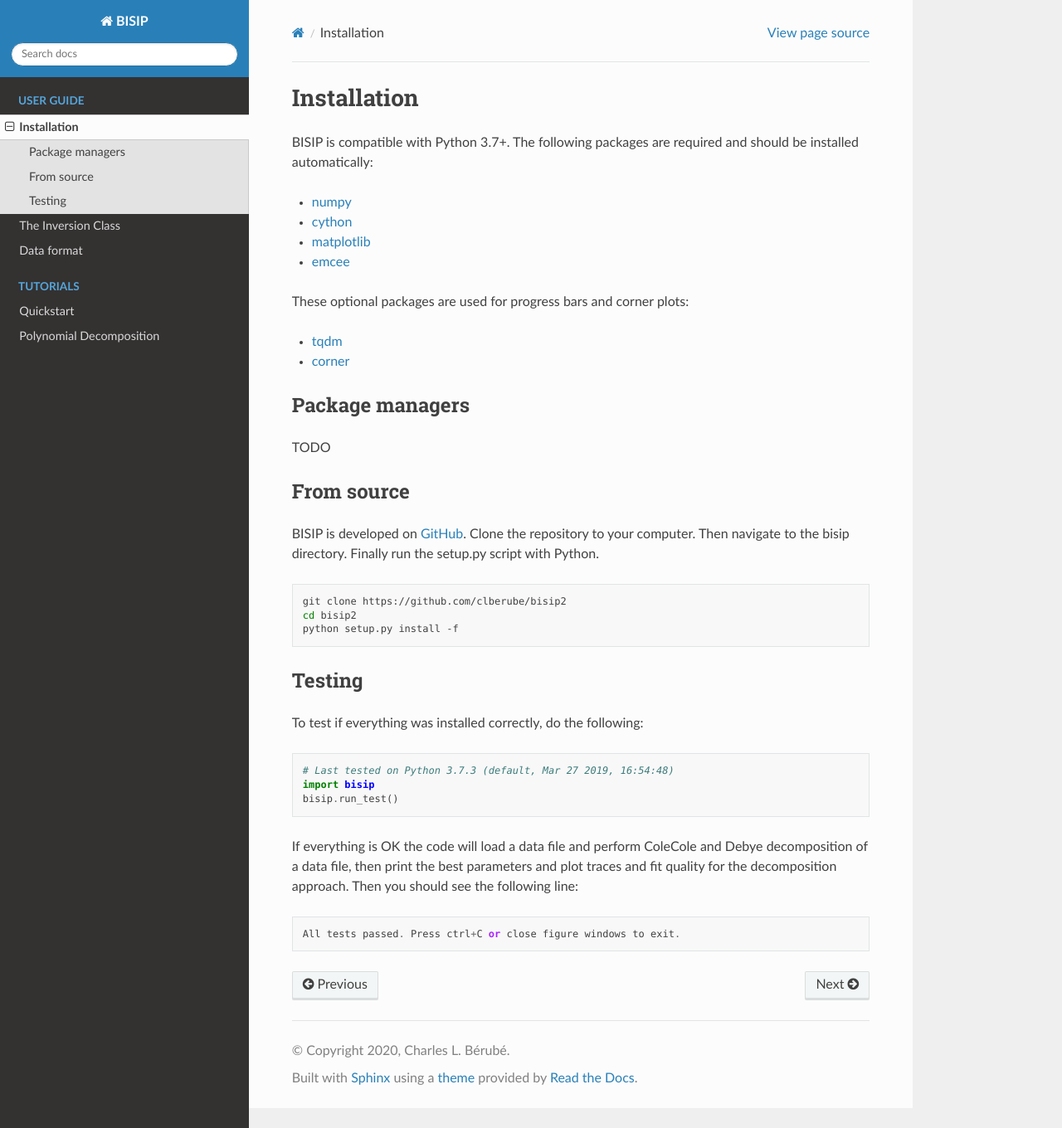
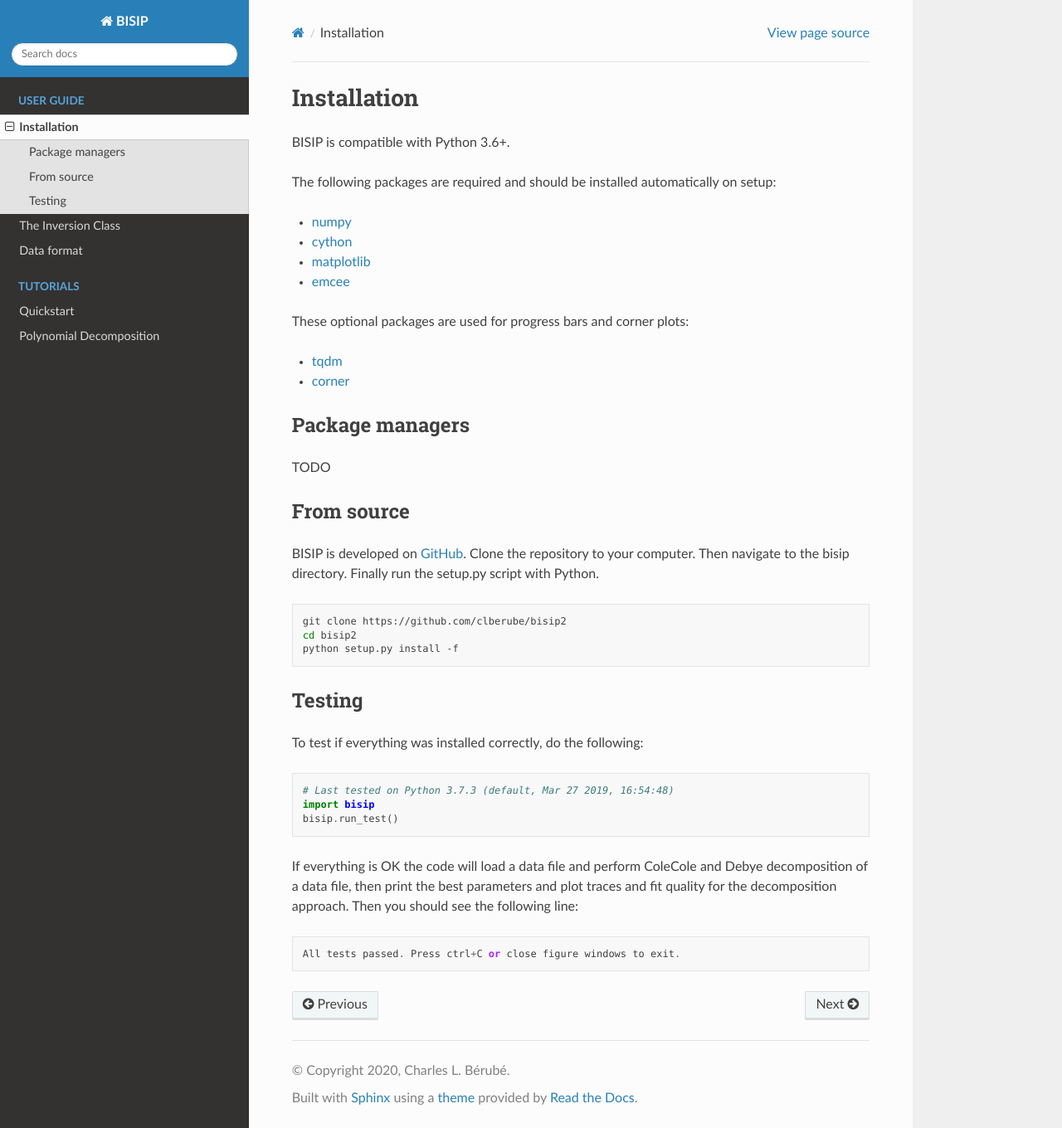
Before and after one commit to clberube/bisip2, a Sphinx documentation site: the page built from docs/user/install.rst, in a window 1280 px wide and 1360 px high. Shown: the whole window at 83% size. Built offline with Sphinx 7.4.7 and the Read the Docs theme 2.0.0, drawn with Linux system fonts in a browser that asks for light colours.

```diff
--- a/docs/user/install.rst
+++ b/docs/user/install.rst
@@ -3,8 +3,9 @@
 Installation
 ============
 
-BISIP is compatible with Python 3.7+. The following packages are required
-and should be installed automatically:
+BISIP is compatible with Python 3.6+.
+
+The following packages are required and should be installed automatically on setup:
 
 - `numpy <https://numpy.org/>`_
 - `cython <https://cython.org/>`_
```
